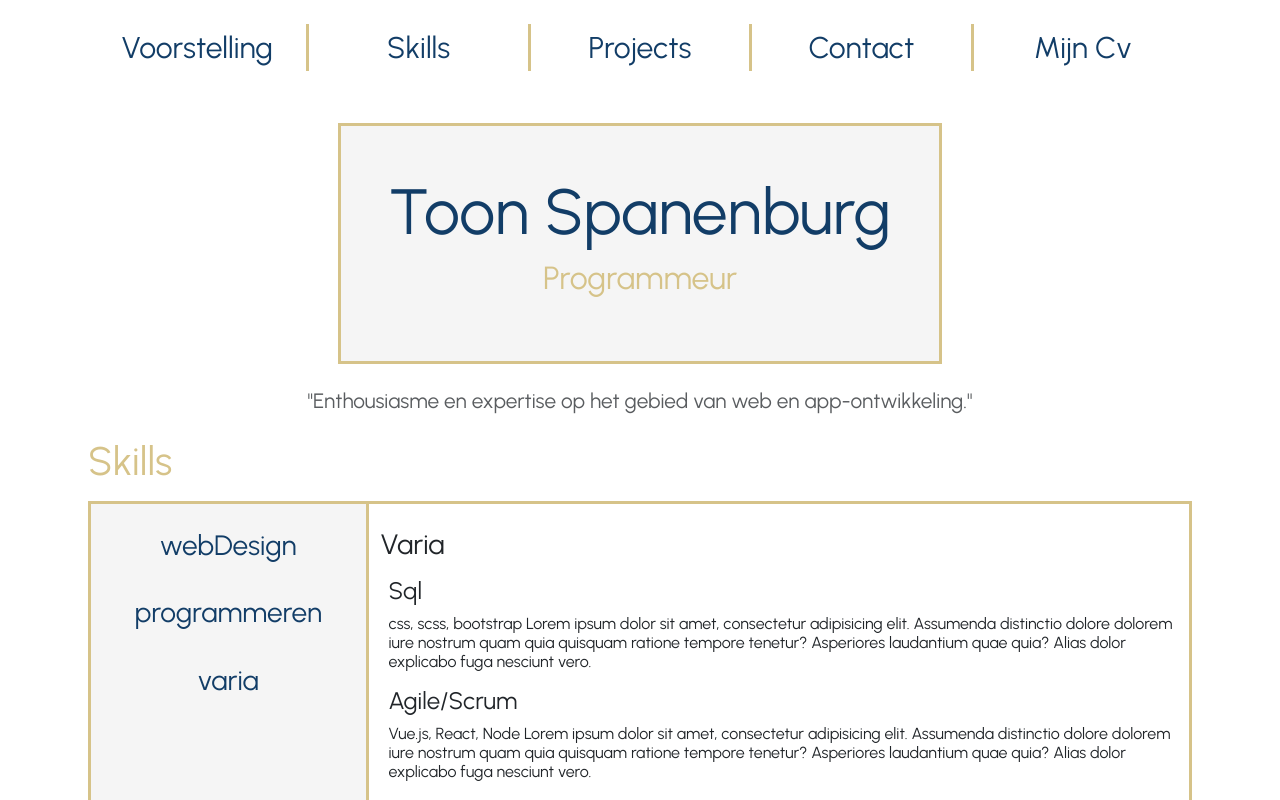
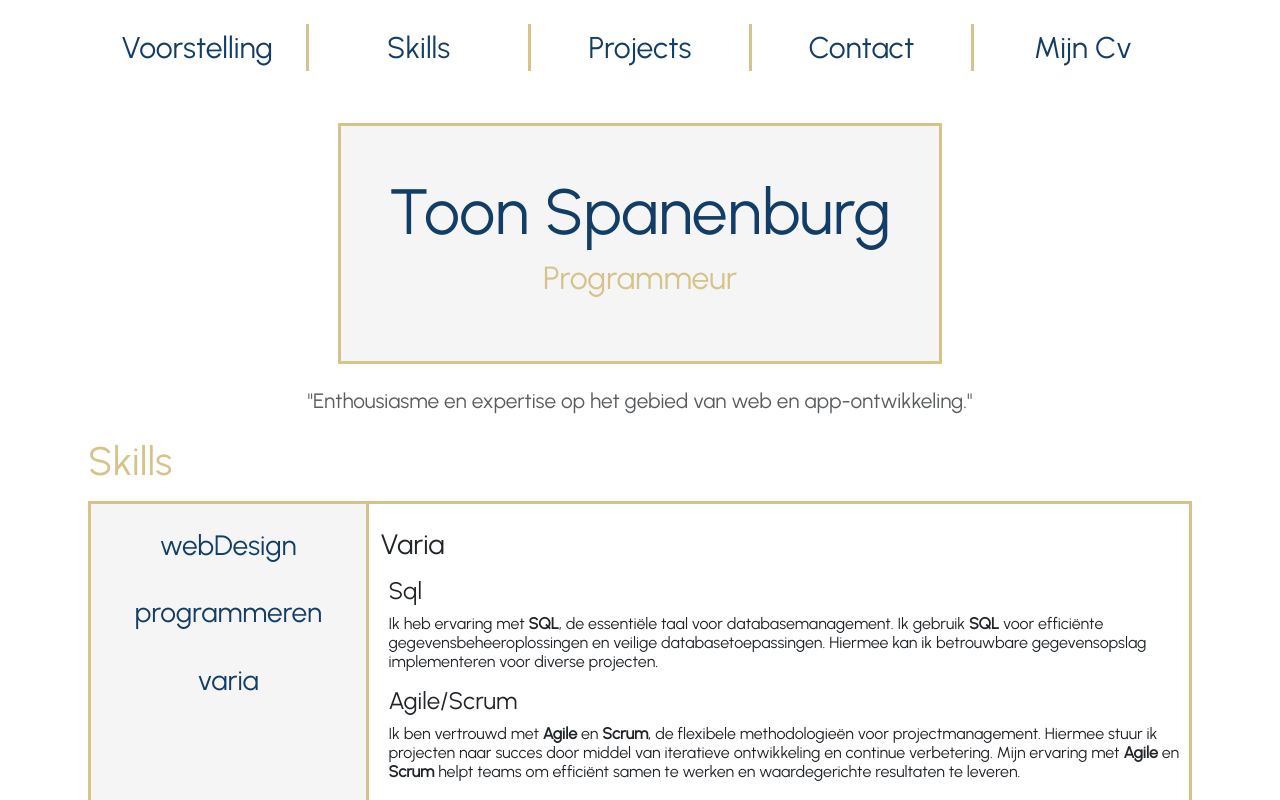
Before and after one commit to ToonSpanenburg/ToonSpanenburgWebsite, a Vue app: page / in a window 1280 px wide. Both pictures are taken after a click on the button "varia". Shown: the top 800 px of the page. Built offline with nearby package versions, Linux system fonts and the light colour scheme.

Commit message:
Varia text toegevoegd

```diff
--- a/src/components/Skills/VariaSkillsComponent.vue
+++ b/src/components/Skills/VariaSkillsComponent.vue
@@ -14,9 +14,8 @@
           <h4>
             Sql
           </h4>
-          <p>
-            css, scss, bootstrap
-            Lorem ipsum dolor sit amet, consectetur adipisicing elit. Assumenda distinctio dolore dolorem iure nostrum quam quia quisquam ratione tempore tenetur? Asperiores laudantium quae quia? Alias dolor explicabo fuga nesciunt vero.
+          <p class="pe-2">
+            Ik heb ervaring met <b>SQL</b>, de essentiële taal voor databasemanagement. Ik gebruik <b>SQL</b> voor efficiënte gegevensbeheeroplossingen en veilige databasetoepassingen. Hiermee kan ik betrouwbare gegevensopslag implementeren voor diverse projecten.
           </p>
         </div>
       </div>
@@ -26,9 +25,8 @@
           <h4>
             Agile/Scrum
           </h4>
-          <p>
-            Vue.js, React, Node
-            Lorem ipsum dolor sit amet, consectetur adipisicing elit. Assumenda distinctio dolore dolorem iure nostrum quam quia quisquam ratione tempore tenetur? Asperiores laudantium quae quia? Alias dolor explicabo fuga nesciunt vero.
+          <p class="pe-2">
+            Ik ben vertrouwd met <b>Agile</b> en <b>Scrum</b>, de flexibele methodologieën voor projectmanagement. Hiermee stuur ik projecten  naar succes door middel van iteratieve ontwikkeling en continue verbetering. Mijn ervaring met <b>Agile</b> en <b>Scrum</b> helpt teams om efficiënt samen te werken en waardegerichte resultaten te leveren.
           </p>
         </div>
       </div>
@@ -38,9 +36,9 @@
           <h4>
             Photoshop
           </h4>
-          <p>
-            Vue.js, React, Node
-            Lorem ipsum dolor sit amet, consectetur adipisicing elit. Assumenda distinctio dolore dolorem iure nostrum quam quia quisquam ratione tempore tenetur? Asperiores laudantium quae quia? Alias dolor explicabo fuga nesciunt vero.
+          <p class="pe-2">
+            Ook werk ik graag met Photoshop. Hiervoor heb ik tijdens mijn studie programmeren een extra vak voor opgenomen.
+            Deze skill is zeer handig voor foto's te bewerken voor op websites.
           </p>
         </div>
       </div>
```
